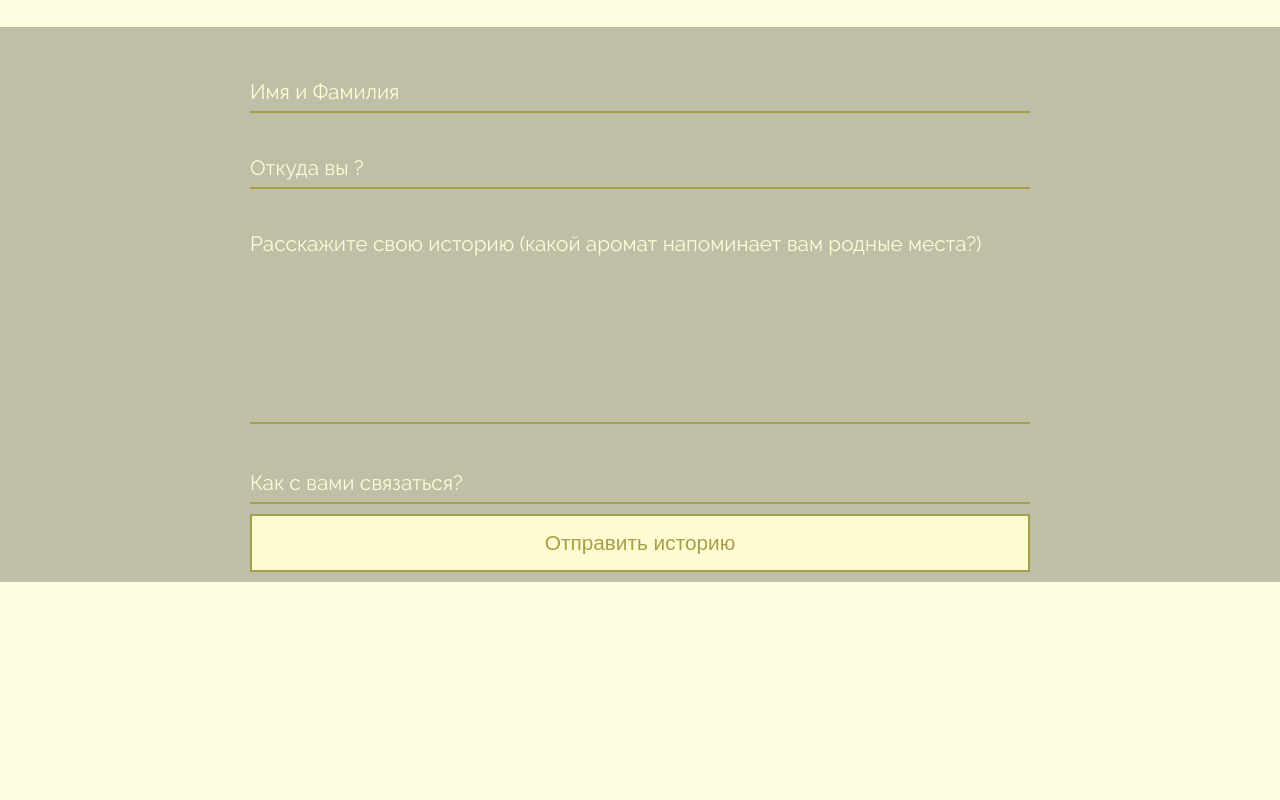
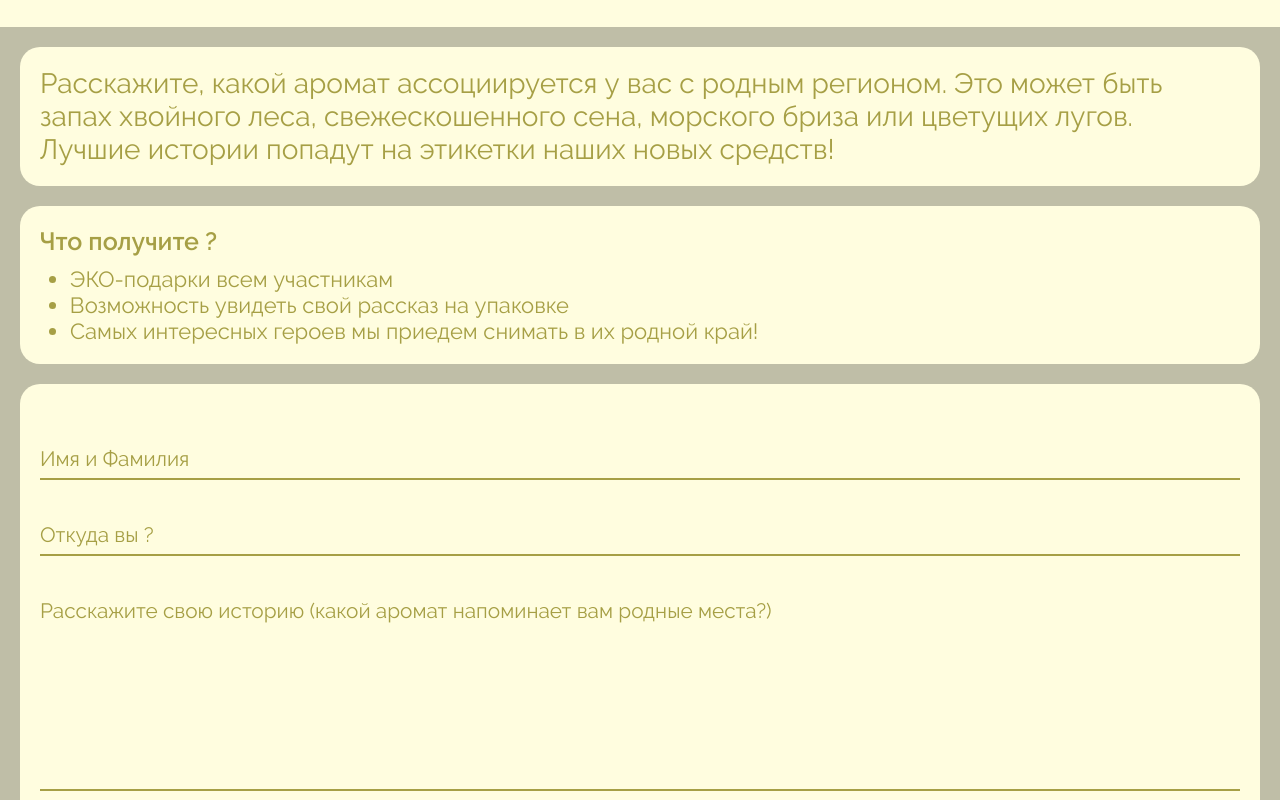
Before and after one commit to Pashtet203/almix, a React (Create React App) app: page / in a window 1280 px wide. Shown: the part 1920-2720 px from the top of the page. Before the commit the page ends 2502 px from the top, so only its background shows below. Built offline with nearby package versions, Linux system fonts and the light colour scheme.

Commit message:
первая версия стилизации

```diff
--- a/src/components/feedBackForm/feedBackForm.module.css
+++ b/src/components/feedBackForm/feedBackForm.module.css
@@ -1,9 +1,11 @@
 .form{
-    max-width: 800px;
+    /*max-width: 800px;*/
     width: 100%;
     /*border: 1px solid var(--olive-color);*/
-    padding: 10px;
-    background-color: transparent;
+    padding: 20px;
+    background-color: var(--white-color);
+    border-radius: 20px;
+
 }
 .form__group {
     position: relative;
@@ -48,7 +50,7 @@
     display: block;
     transition: 0.2s;
     font-size: 1rem;
-    color: var(--main-color);
+    color: var(--olive-color);
 }
 
 .form__field:focus {
@@ -58,13 +60,13 @@
         display: block;
         transition: 0.2s;
         font-size: 1rem;
-        color: var(--main-color);
+        color: var(--olive-color);
         font-weight:500;
     }
     padding-bottom: 6px;
     font-weight: 500;
     border-width: 3px;
-    border-image: linear-gradient(to right, var(--main-color),var(--white-color));
+    border-image: linear-gradient(to right, var(--olive-color),var(--white-color));
     border-image-slice: 1;
 }
 
@@ -74,15 +76,16 @@
 .form__btn{
     width: 100%;
     font-size: 1.3rem;
-    color: var(--olive-color);
-    background-color: var(--main-color);
+    color: var(--white-color);
+    background-color: var(--gray-color);
     outline: none;
-    border: 2px solid var(--olive-color);
+    border: 2px solid var(--gray-color);
     padding: 15px 0;
     cursor: pointer;
     transition: all .4s;
 }
 .form__btn:hover{
-    background-color: var(--olive-color);
-    color: var(--main-color);
+    background-color: var(--white-color);
+    border: 2px solid var(--olive-color);
+    color: var(--olive-color);
 }
--- a/src/components/footer/footer.module.css
+++ b/src/components/footer/footer.module.css
@@ -1,6 +1,45 @@
 .footer{
     width: 100%;
+    background-color: var(--gray-color);
+    padding: 20px;
     display: flex;
-    justify-content: center;
-    background-color: var(--gray-color);
+    flex-direction: column;
+    color: var(--white-color);
 }
+.footer__wrapper{
+    display: flex;
+    flex-direction: column;
+    align-items: center;
+    width: 100%;
+}
+.footer__text{
+    background-color: var(--white-color);
+    padding: 20px;
+    border-radius: 20px;
+    color: var(--olive-color);
+    font-size: 28px;
+}
+.prizes{
+    width: 100%;
+    background-color: var(--white-color);
+    padding: 20px;
+    border-radius: 20px;
+    color: var(--gray-color);
+    margin-top: 20px;
+    align-self: start;
+}
+.prizes__info{
+    font-size: 25px;
+    color: var(--olive-color);
+    font-weight: 600;
+}
+.prizes__list{
+    margin-top: 10px;
+    padding-left: 30px;
+    font-size: 22px;
+    color: var(--olive-color);
+}
+
+.form__wrapper{
+    margin-top: 20px;
+}
--- a/src/components/footer/index.tsx
+++ b/src/components/footer/index.tsx
@@ -5,7 +5,32 @@ import FeedBackForm from "../feedBackForm";
 const Footer = () => {
     return (
         <footer className={cl.footer}>
-            <FeedBackForm/>
+            <div className={cl.footer__wrapper}>
+                <p className={cl.footer__text}>
+                    Расскажите, какой аромат ассоциируется у вас с родным регионом.
+                    Это может быть запах хвойного леса, свежескошенного сена, морского бриза или цветущих лугов.
+                    Лучшие истории попадут на этикетки наших новых средств!
+                </p>
+                <div className={cl.prizes}>
+                    <p className={cl.prizes__info}>
+                        Что получите ?
+                    </p>
+                    <ul className={cl.prizes__list}>
+                        <li className={cl.list__item}>
+                            ЭКО-подарки всем участникам
+                        </li>
+                        <li className={cl.list__item}>
+                            Возможность увидеть свой рассказ на упаковке
+                        </li>
+                        <li className={cl.list__item}>
+                            Самых интересных героев мы приедем снимать в их родной край!
+                        </li>
+                    </ul>
+                </div>
+            </div>
+            <div className={cl.form__wrapper}>
+                <FeedBackForm/>
+            </div>
         </footer>
     );
 };
```
